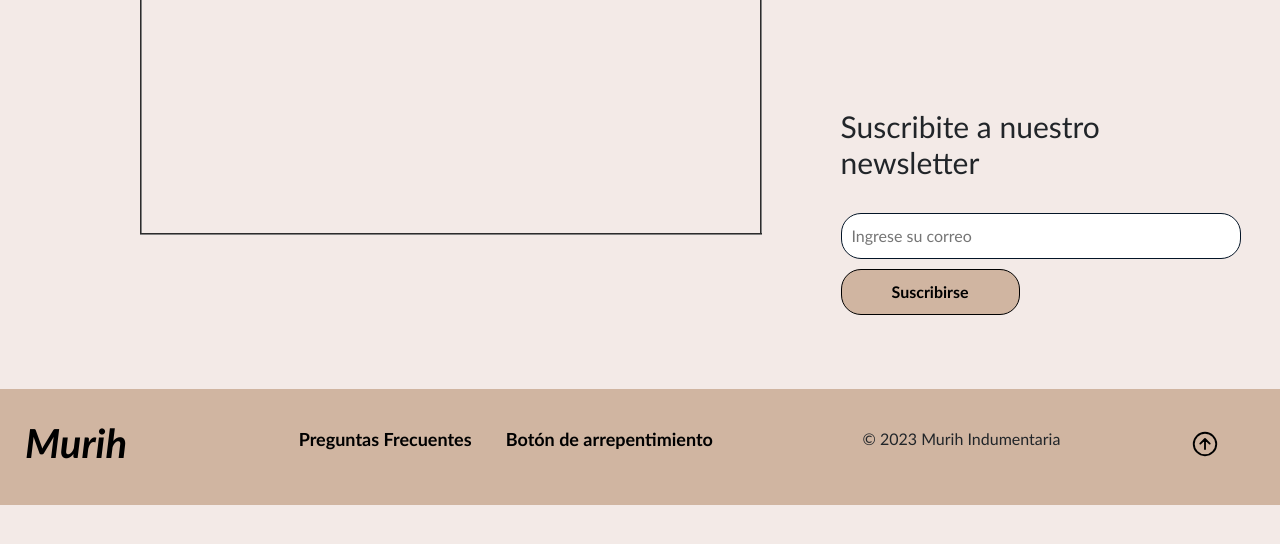
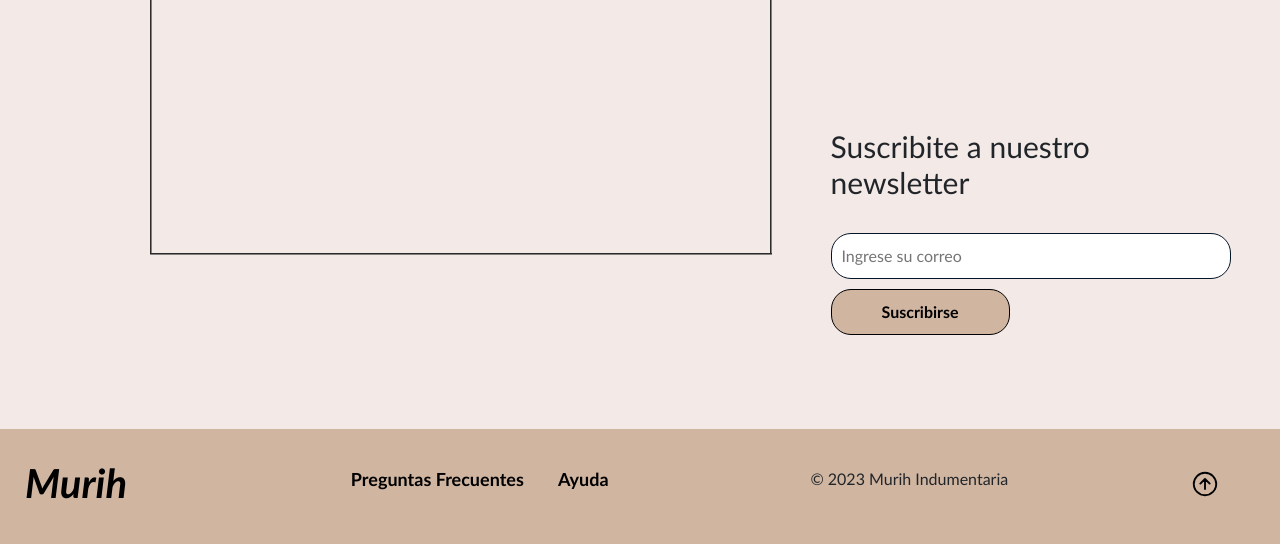
Before and after one commit to lgiovannini/3eraPreEntregaGiovannini, a plain HTML site: page pages/carrito.html in a window 1280 px wide. Shown: the part 528-1072 px from the top of the page. Before the commit the page ends 1033 px from the top, so only its background shows below. Drawn offline with nearby package versions, Linux system fonts and the light colour scheme.

Commit message:
2da pre-entrega

```diff
--- a/css/style.css
+++ b/css/style.css
@@ -222,6 +222,8 @@ nav a {
 .contpadre {
     display: flex;
     justify-content: space-around;
+    flex-wrap: wrap;
+    padding: 20px;
 }
 
 .tabla {
--- a/pages/carrito.html
+++ b/pages/carrito.html
@@ -97,7 +97,7 @@
             <nav>
                 <ul>
                     <li><a href="./informacion.html">Preguntas Frecuentes</a></li>
-                    <li><a href="./contacto.html">Botón de arrepentimiento</a></li>
+                    <li><a href="./contacto.html">Ayuda</a></li>
                 </ul>
             </nav>
             <p>&copy; 2023 Murih Indumentaria</p>
```
Also changed, not shown: pages/contacto.html (+2 -2 lines), pages/informacion.html (+1 -1 lines), pages/productos.html (+1 -1 lines).
